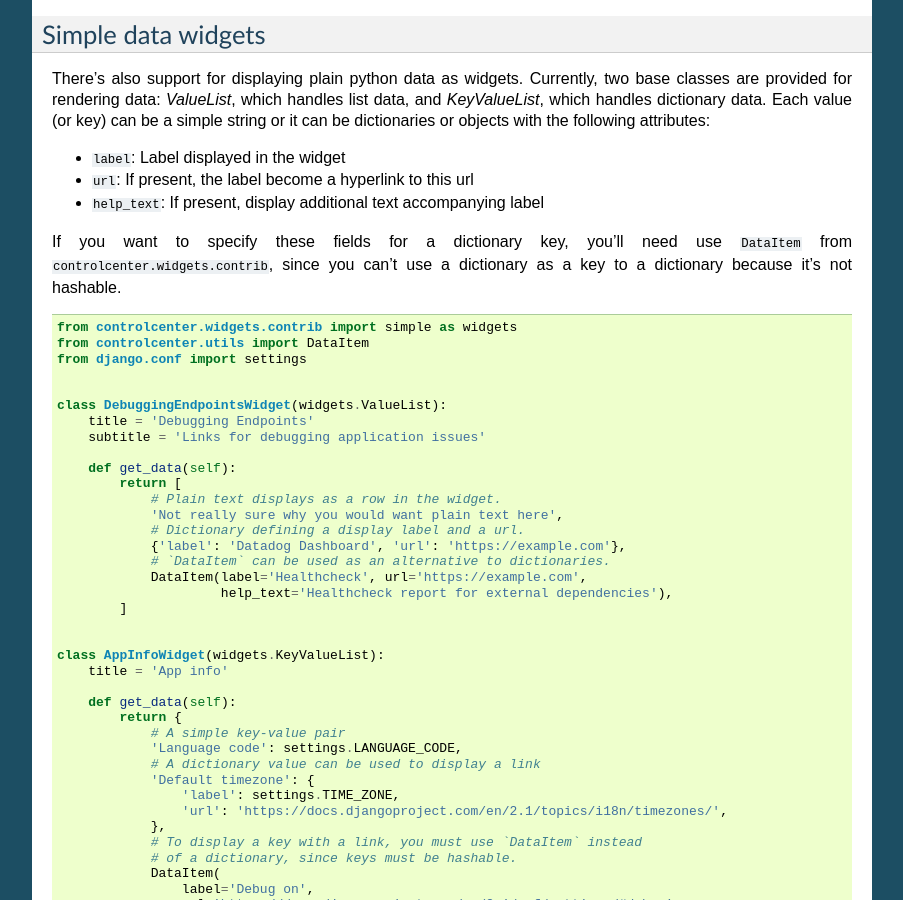
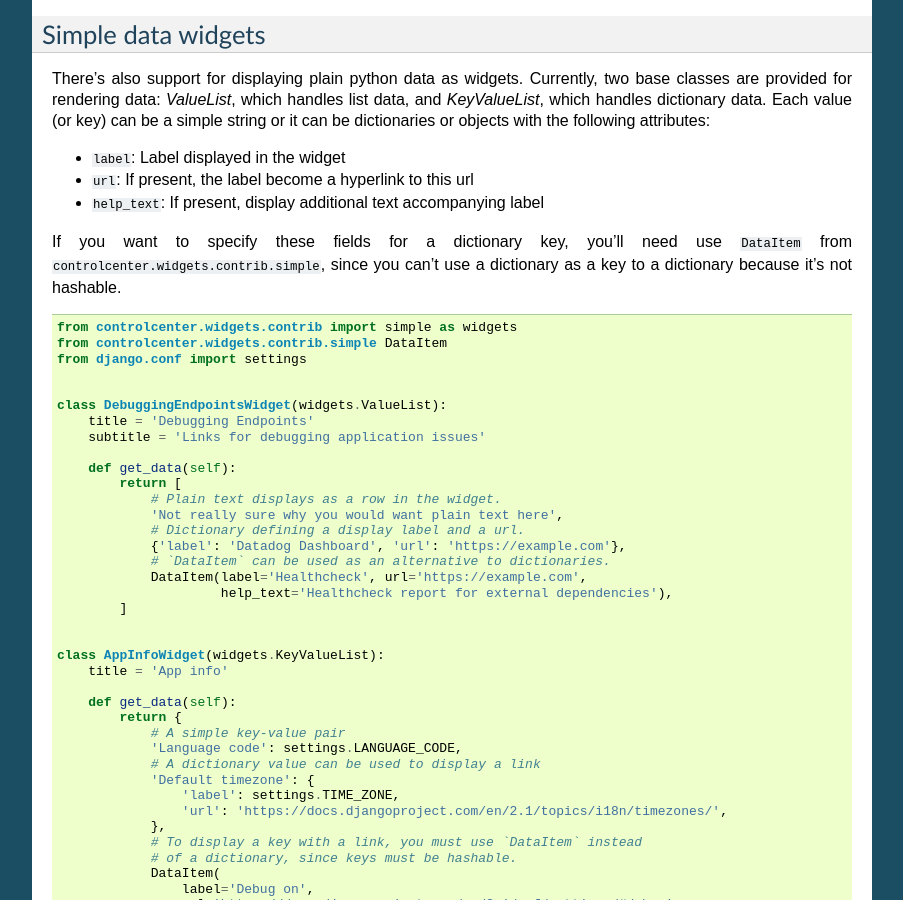
Before and after one commit to darkmoon-joker/django_control, a Sphinx documentation site: the page built from docs/examples.rst, in a window 1280 px wide and 900 px high, scrolled down 4065 px. Shown: the whole window, without its empty margins (198-1101 px from the left). Built offline with Sphinx 7.4.7, drawn with Linux system fonts in a browser that asks for light colours.

Commit message:
Fixed import of DataItem

```diff
--- a/docs/examples.rst
+++ b/docs/examples.rst
@@ -278,13 +278,13 @@ or it can be dictionaries or objects with the following attributes:
 - ``help_text``: If present, display additional text accompanying label
 
 If you want to specify these fields for a dictionary key, you'll need
-use ``DataItem`` from ``controlcenter.widgets.contrib``, since you can't use a
-dictionary as a key to a dictionary because it's not hashable.
+use ``DataItem`` from ``controlcenter.widgets.contrib.simple``, since you
+can't use a dictionary as a key to a dictionary because it's not hashable.
 
 .. code-block:: python
 
     from controlcenter.widgets.contrib import simple as widgets
-    from controlcenter.utils import DataItem
+    from controlcenter.widgets.contrib.simple DataItem
     from django.conf import settings
 
 
```
